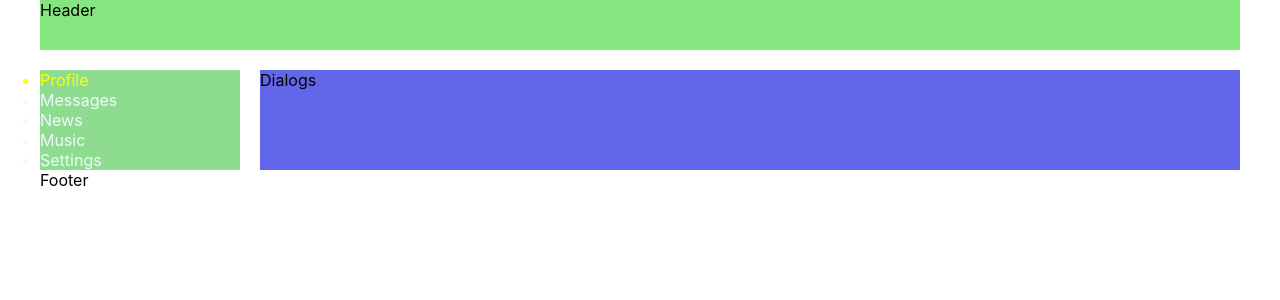
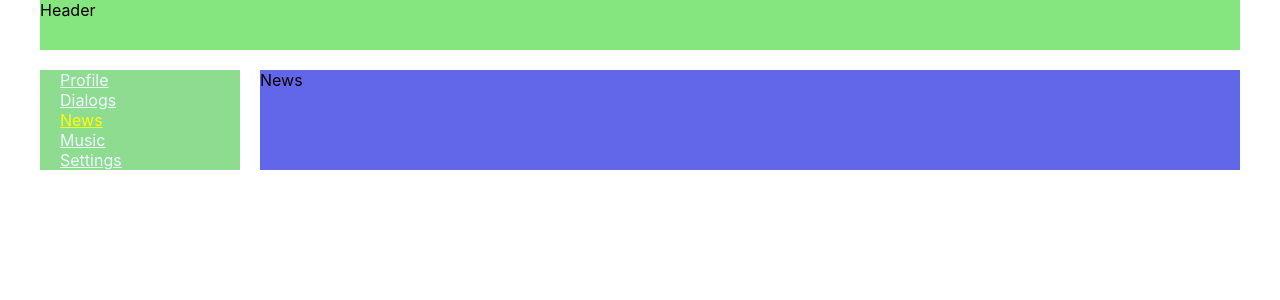
Before and after one commit to Pavel-Retunskih/samurai-way-main, a React (Create React App) app: page /news in a window 1280 px wide. Shown: the top 300 px of the page. Built offline with nearby package versions, Linux system fonts and the light colour scheme.

Commit message:
NavLink done

```diff
--- a/src/App.tsx
+++ b/src/App.tsx
@@ -1,5 +1,4 @@
 import "./App.css";
-import { Footer } from "./components/Footer/Footer";
 import { Header } from "./components/Header/Header";
 import { Main } from "./components/Main/Main";
 
@@ -8,7 +7,6 @@ function App() {
     <div className="App">
       <Header />
       <Main />
-      <Footer />
     </div>
   );
 }
--- a/src/components/Footer/Footer.tsx
+++ /dev/null
@@ -1,7 +0,0 @@
-export function Footer() {
-  return (
-    <div>
-      <span>Footer</span>
-    </div>
-  );
-}
--- a/src/components/Main/Main.tsx
+++ b/src/components/Main/Main.tsx
@@ -1,13 +1,22 @@
+import { BrowserRouter, Route } from "react-router-dom";
 import { Dialogs } from "../Dialogs/Dialogs";
 import { Navbar } from "../Navbar/Navbar";
 import { Profile } from "../Profile/Profile";
 import "./Main.css";
+import { News } from "../News/News";
+import { Music } from "../Music/Music";
+import { Settings } from "../Settings/Settings";
 export function Main() {
   return (
     <main>
-      <Navbar />
-      {/* <Profile /> */}
-      <Dialogs />
+      <BrowserRouter>
+        <Navbar />
+        <Route path={"/profile"} component={Profile} />
+        <Route path={"/dialogs"} component={Dialogs} />
+        <Route path={"/news"} component={News} />
+        <Route path={"/music"} component={Music} />
+        <Route path={"/settings"} component={Settings} />
+      </BrowserRouter>
     </main>
   );
 }
--- /dev/null
+++ b/src/components/Music/Music.module.css
@@ -0,0 +1,6 @@
+.container {
+  max-width: 1000px;
+  width: 100%;
+  background: #6267ea;
+  margin-left: 20px;
+}
--- /dev/null
+++ b/src/components/Music/Music.tsx
@@ -0,0 +1,4 @@
+import s from "./Music.module.css";
+export function Music() {
+  return <div className={s.container}>Music</div>;
+}
--- a/src/components/Navbar/Navbar.module.css
+++ b/src/components/Navbar/Navbar.module.css
@@ -2,11 +2,16 @@ nav {
   max-width: 200px;
   width: 100%;
   background: #8ddc90;
+  padding-left: 20px;
 }
 
-.item {
+.item a {
   color: aliceblue;
 }
-.item.active {
+
+a.activeLink {
   color: yellow;
 }
+ul {
+  list-style: none;
+}
--- a/src/components/Navbar/Navbar.tsx
+++ b/src/components/Navbar/Navbar.tsx
@@ -1,13 +1,35 @@
+import { NavLink } from "react-router-dom";
 import s from "./Navbar.module.css";
 export function Navbar() {
   return (
     <nav className={s.nav}>
       <ul>
-        <li className={`${s.item} ${s.active}`}>Profile</li>
-        <li className={s.item}>Messages</li>
-        <li className={s.item}>News</li>
-        <li className={s.item}>Music</li>
-        <li className={s.item}>Settings</li>
+        <li className={`${s.item} ${s.active}`}>
+          {" "}
+          <NavLink to="/profile" activeClassName={s.activeLink}>
+            Profile
+          </NavLink>
+        </li>
+        <li className={s.item}>
+          <NavLink to="/dialogs" activeClassName={s.activeLink}>
+            Dialogs
+          </NavLink>
+        </li>
+        <li className={s.item}>
+          <NavLink to="/news" activeClassName={s.activeLink}>
+            News
+          </NavLink>
+        </li>
+        <li className={s.item}>
+          <NavLink to="/music" activeClassName={s.activeLink}>
+            Music
+          </NavLink>
+        </li>
+        <li className={s.item}>
+          <NavLink to="settings" activeClassName={s.activeLink}>
+            Settings
+          </NavLink>
+        </li>
       </ul>
     </nav>
   );
--- /dev/null
+++ b/src/components/News/News.module.css
@@ -0,0 +1,6 @@
+.container {
+  max-width: 1000px;
+  width: 100%;
+  background: #6267ea;
+  margin-left: 20px;
+}
--- /dev/null
+++ b/src/components/News/News.tsx
@@ -0,0 +1,4 @@
+import s from "./News.module.css";
+export function News() {
+  return <div className={s.container}>News</div>;
+}
--- /dev/null
+++ b/src/components/Settings/Settings.module.css
@@ -0,0 +1,6 @@
+.container {
+  max-width: 1000px;
+  width: 100%;
+  background: #6267ea;
+  margin-left: 20px;
+}
--- /dev/null
+++ b/src/components/Settings/Settings.tsx
@@ -0,0 +1,4 @@
+import s from "./Settings.module.css";
+export function Settings() {
+  return <div className={s.container}>Settings</div>;
+}
```
